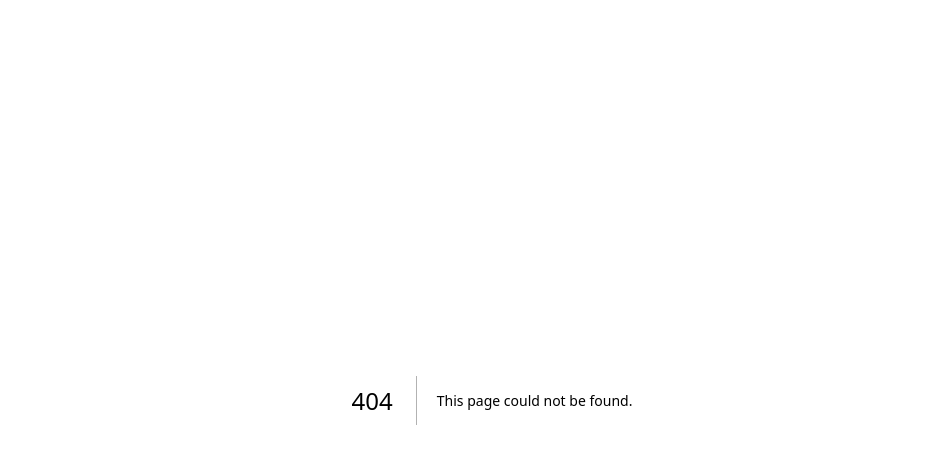
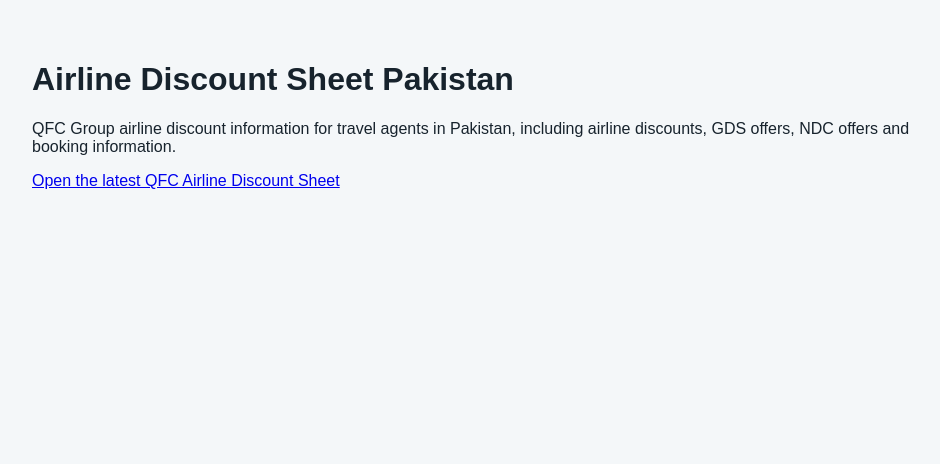
Before and after one commit to athergb/discountsheet, a Next.js app: page /airline-discount-sheet-pakistan in a window 1280 px wide. Before the commit this address had no page. Shown: the top 464 px of the page, without its empty margins (148-1088 px from the left). Built offline with nearby package versions, Linux system fonts and the light colour scheme.

Commit message:
Add airline discount sheet SEO route

```diff
--- /dev/null
+++ b/app/airline-discount-sheet-pakistan/page.js
@@ -0,0 +1,26 @@
+import Link from "next/link";
+
+export const metadata = {
+  title: "Airline Discount Sheet Pakistan | QFC Group",
+  description:
+    "QFC Group airline discount sheet for travel agents in Pakistan, including current airline discounts, GDS offers and booking information.",
+  alternates: {
+    canonical: "https://discountsheet.vercel.app/airline-discount-sheet-pakistan/",
+  },
+};
+
+export default function AirlineDiscountSheetPakistanPage() {
+  return (
+    <main style={{ padding: "40px", maxWidth: "1000px", margin: "0 auto" }}>
+      <h1>Airline Discount Sheet Pakistan</h1>
+      <p>
+        QFC Group airline discount information for travel agents in Pakistan,
+        including airline discounts, GDS offers, NDC offers and booking
+        information.
+      </p>
+      <p>
+        <Link href="/">Open the latest QFC Airline Discount Sheet</Link>
+      </p>
+    </main>
+  );
+}
```
